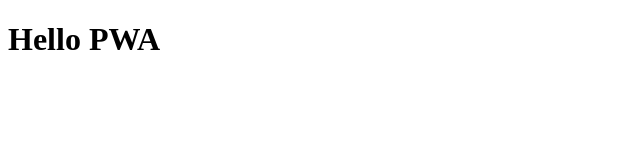
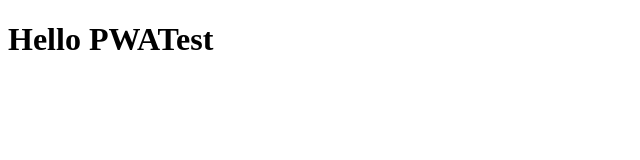
Before and after one commit to pawelsawicki1/PWAtest, a plain HTML site: page index.html in a window 1280 px wide. Shown: the top 160 px of the page, 0-640 px from the left. Drawn offline with Linux system fonts and the light colour scheme.

Commit message:
Zmieniono html i css

```diff
--- a/index.html
+++ b/index.html
@@ -11,12 +11,12 @@
     <title>Document</title>
     <style>
         body {
-            height: 300vh;
+            height: 301vh;
         }
     </style>
 </head>
 <body>
-    <h1>Hello PWA</h1>
+    <h1>Hello PWATest</h1>
     <script src="service-worker.js"></script>
 </body>
 </html>
```
